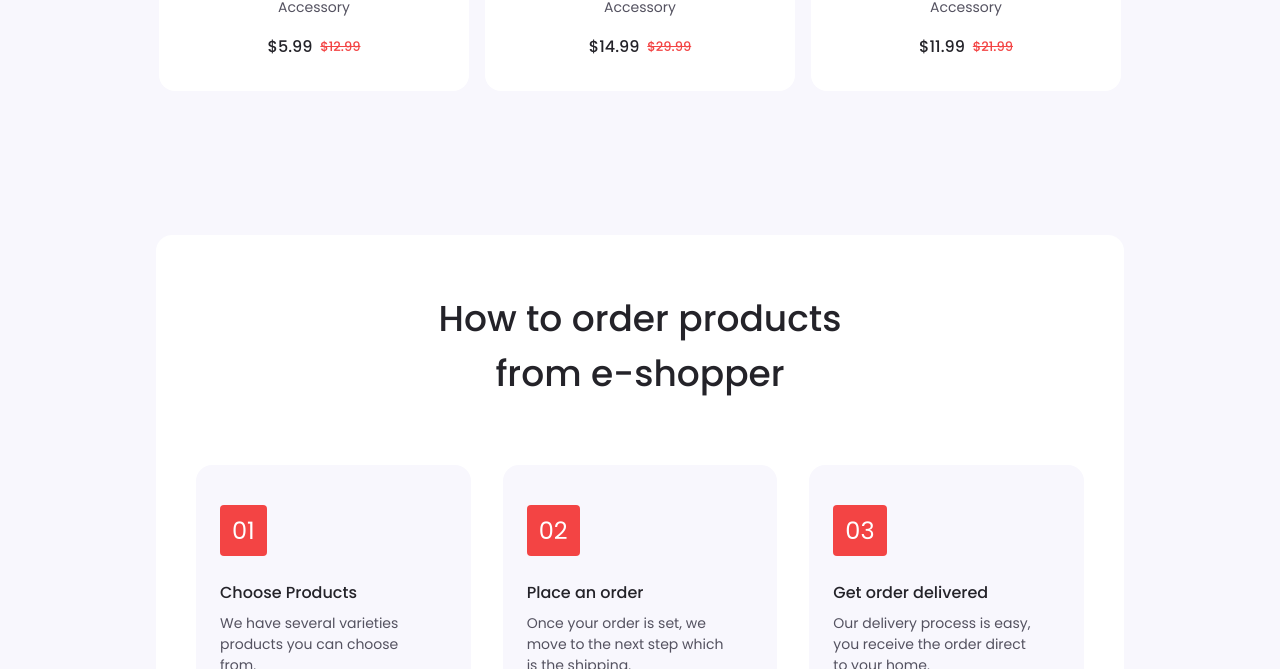
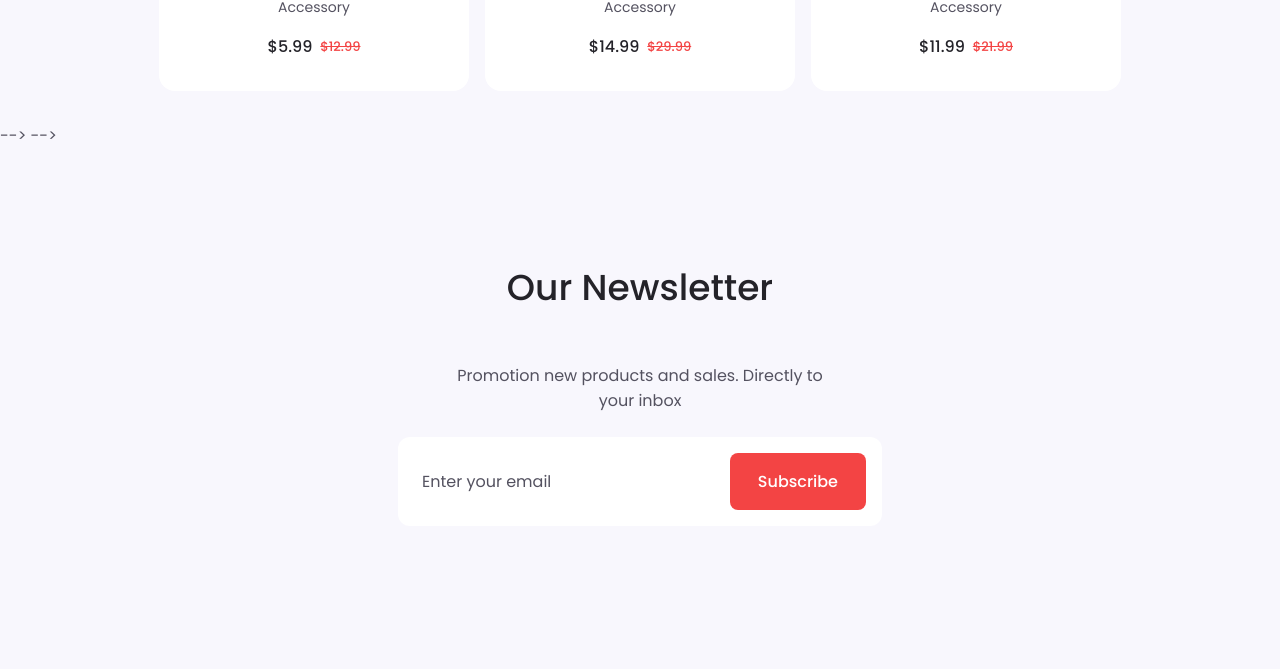
Before and after one commit to leerivera/eshop, a plain HTML site: page index.html in a window 1280 px wide. Shown: the part 1162-1831 px from the top of the page. Drawn offline with nearby package versions, Linux system fonts and the light colour scheme.

Commit message:
about us

```diff
--- a/index.html
+++ b/index.html
@@ -406,29 +406,29 @@
         </section>
 
         <!--=============== STEPS ===============-->
-        <section class="steps section container">
+        <!-- <section class="steps section container">
             <div class="steps__bg">
                 <h2 class="section__title">How to order products <br> from e-shopper</h2>
 
-                <div class="steps__container grid">
+                <!-- <div class="steps__container grid">
                     <!-- STEP CARD 1 -->
-                    <div class="steps__card">
+                    <!-- <div class="steps__card">
                         <div class="steps__card-number">01</div>
                         <h3 class="steps__card-title">Choose Products</h3>
                         <p class="steps__card-description">
                             We have several varieties products you can choose from.
                         </p>
-                    </div>
+                    </div> -->
                     <!-- STEP CARD 2 -->
-                    <div class="steps__card">
+                    <!-- <div class="steps__card">
                         <div class="steps__card-number">02</div>
                         <h3 class="steps__card-title">Place an order</h3>
                         <p class="steps__card-description">
                             Once your order is set, we move to the next step which is the shipping.
-                        </p>
-                    </div>
+                        </p> -->
+                    <!-- </div> -->
                     <!-- STEP CARD 3 -->
-                    <div class="steps__card">
+                    <!-- <div class="steps__card">
                         <div class="steps__card-number">03</div>
                         <h3 class="steps__card-title">Get order delivered</h3>
                         <p class="steps__card-description">
@@ -437,7 +437,7 @@
                     </div>
                 </div>
             </div>
-        </section>
+        </section> --> --> -->
 
         <!--=============== NEWSLETTER ===============-->
         <section class="newsletter section">
```
Also changed, not shown: about.html (+3 -1 lines).
